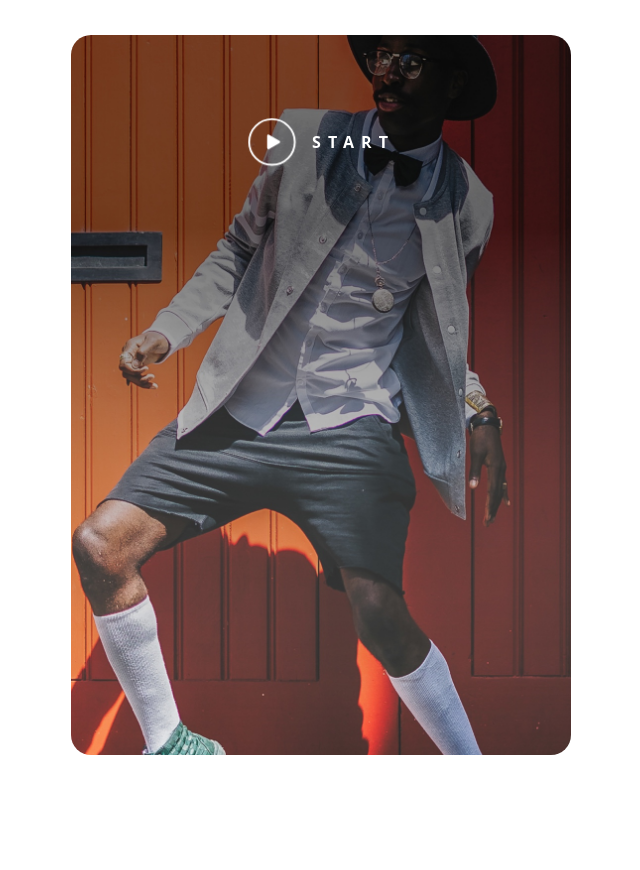
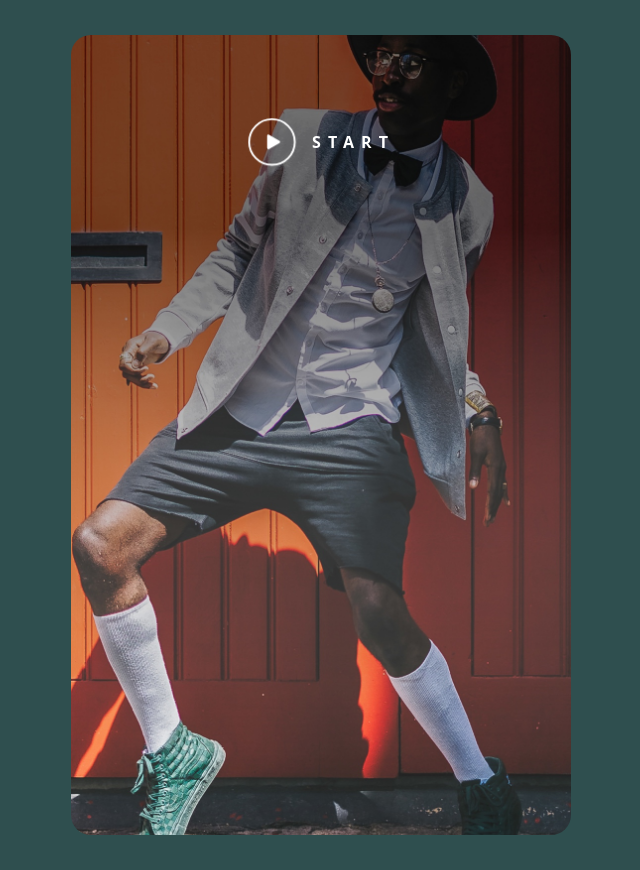
Before and after one commit to lexaabrahamsen/music-visualizer, a React (Create React App) app: page / in a window 1280 px wide. Shown: the whole page, without its empty margins (319-959 px from the left). Before the commit the page ends 800 px from the top, so only its background shows below. Built offline with nearby package versions, Linux system fonts and the light colour scheme.

Commit message:
Update styles

```diff
--- a/src/App.js
+++ b/src/App.js
@@ -4,7 +4,7 @@ import MusicVisualizer from './MusicVisualizer';
 
 function App() {
   return (
-    <div className="App">
+    <div className="App" style={{ backgroundColor: 'darkslategrey', padding: '35px' }}>
       <MusicVisualizer />
     </div>
   );
--- a/src/MusicVisualizer.js
+++ b/src/MusicVisualizer.js
@@ -150,7 +150,7 @@ const MusicVisualizer = () => {
     <div>
       <div
         style={{
-          margin: '35px',
+          // margin: '35px',
           marginLeft: 'auto',
           marginRight: 'auto',
           padding: '10px',
@@ -158,7 +158,7 @@ const MusicVisualizer = () => {
           backgroundImage: `url(../MusicVizualizerHomepageTopShadow.jpg)`,
           borderRadius: '20px',
           backgroundSize: 'cover',
-          height: '90vh',
+          height: '100vh',
           maxWidth: '500px',
         }}
       >
```
